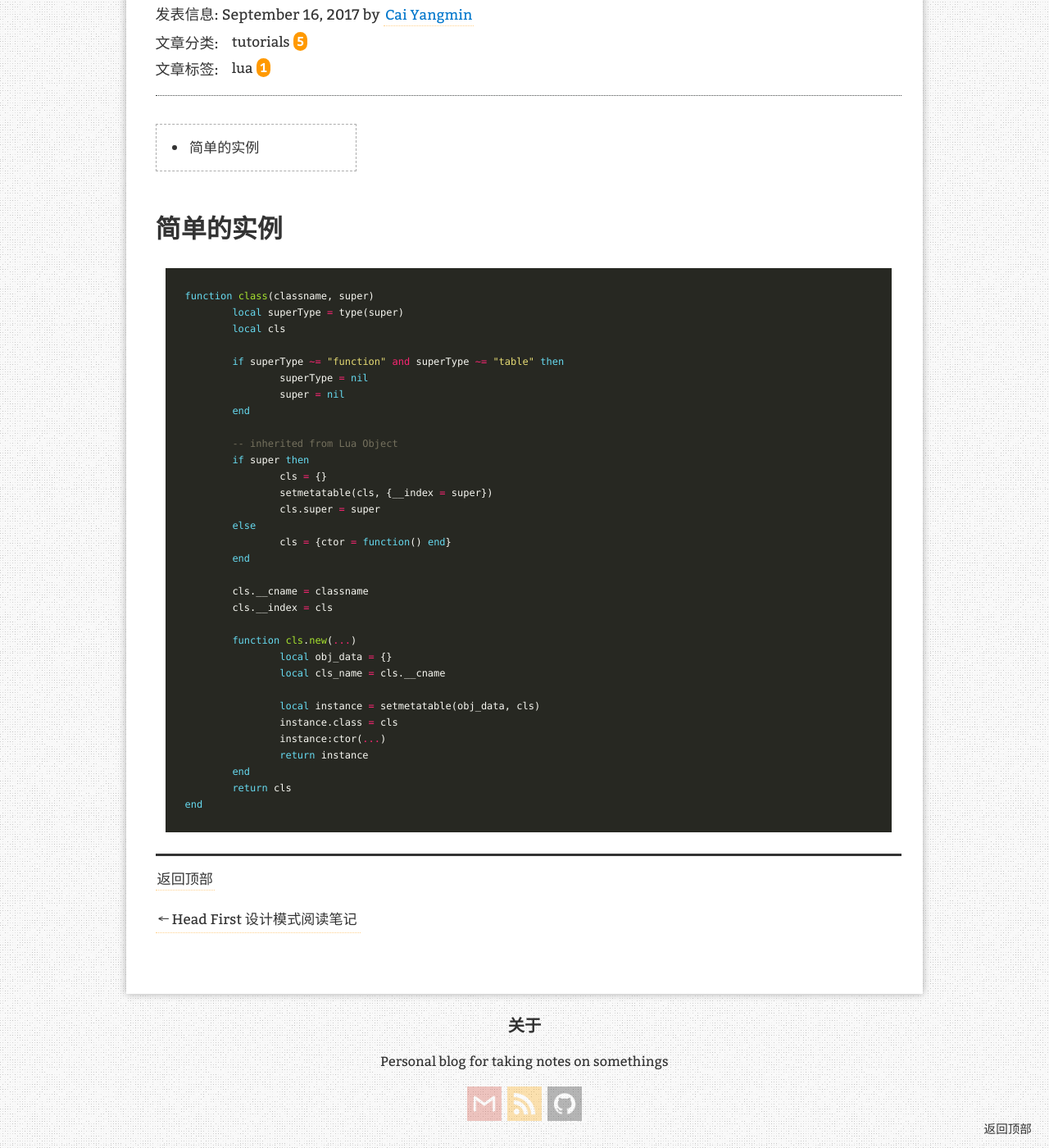
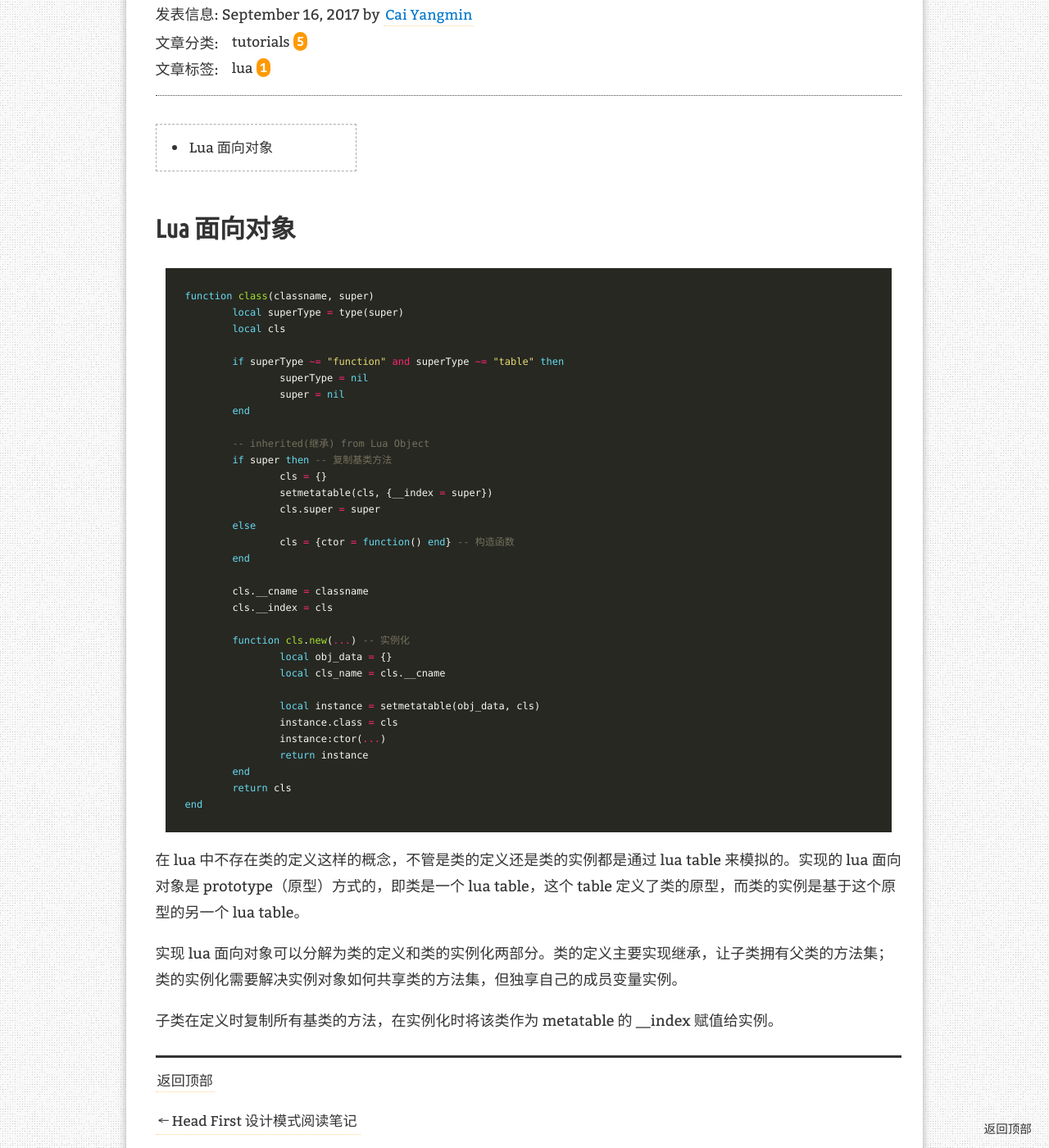
Before and after one commit to bqwhnn/blog, a Jekyll site: the page built from _posts/2017-09-16-Lua-Object-Oriented.md, in a window 1280 px wide and 1400 px high, scrolled down 204 px. Shown: the whole window at 82% size. Built offline with Jekyll 4.4.1, drawn with Linux system fonts in a browser that asks for light colours; nearby versions of some CDN libraries; comment, search, counter and statistics services are not loaded.

Commit message:
lua oo 1

```diff
--- a/_posts/2017-09-16-Lua-Object-Oriented.md
+++ b/_posts/2017-09-16-Lua-Object-Oriented.md
@@ -11,7 +11,7 @@ redirect_from:
 * Kramdown table of contents
 {:toc .toc}
 
-# 简单的实例
+# Lua 面向对象
 
 ~~~ lua
 function class(classname, super)
@@ -23,19 +23,19 @@ function class(classname, super)
 		super = nil
 	end
 
-	-- inherited from Lua Object
-	if super then
+	-- inherited(继承) from Lua Object
+	if super then -- 复制基类方法
 		cls = {}
 		setmetatable(cls, {__index = super})
 		cls.super = super
 	else
-		cls = {ctor = function() end}
+		cls = {ctor = function() end} -- 构造函数
 	end
 
 	cls.__cname = classname
 	cls.__index = cls
 
-	function cls.new(...)
+	function cls.new(...) -- 实例化
 		local obj_data = {}
 		local cls_name = cls.__cname
 
@@ -47,3 +47,9 @@ function class(classname, super)
 	return cls
 end
 ~~~
+
+在 lua 中不存在类的定义这样的概念，不管是类的定义还是类的实例都是通过 lua table 来模拟的。实现的 lua 面向对象是 prototype（原型）方式的，即类是一个 lua table，这个 table 定义了类的原型，而类的实例是基于这个原型的另一个 lua table。
+
+实现 lua 面向对象可以分解为类的定义和类的实例化两部分。类的定义主要实现继承，让子类拥有父类的方法集；类的实例化需要解决实例对象如何共享类的方法集，但独享自己的成员变量实例。
+
+子类在定义时复制所有基类的方法，在实例化时将该类作为 metatable 的 __index 赋值给实例。
```
